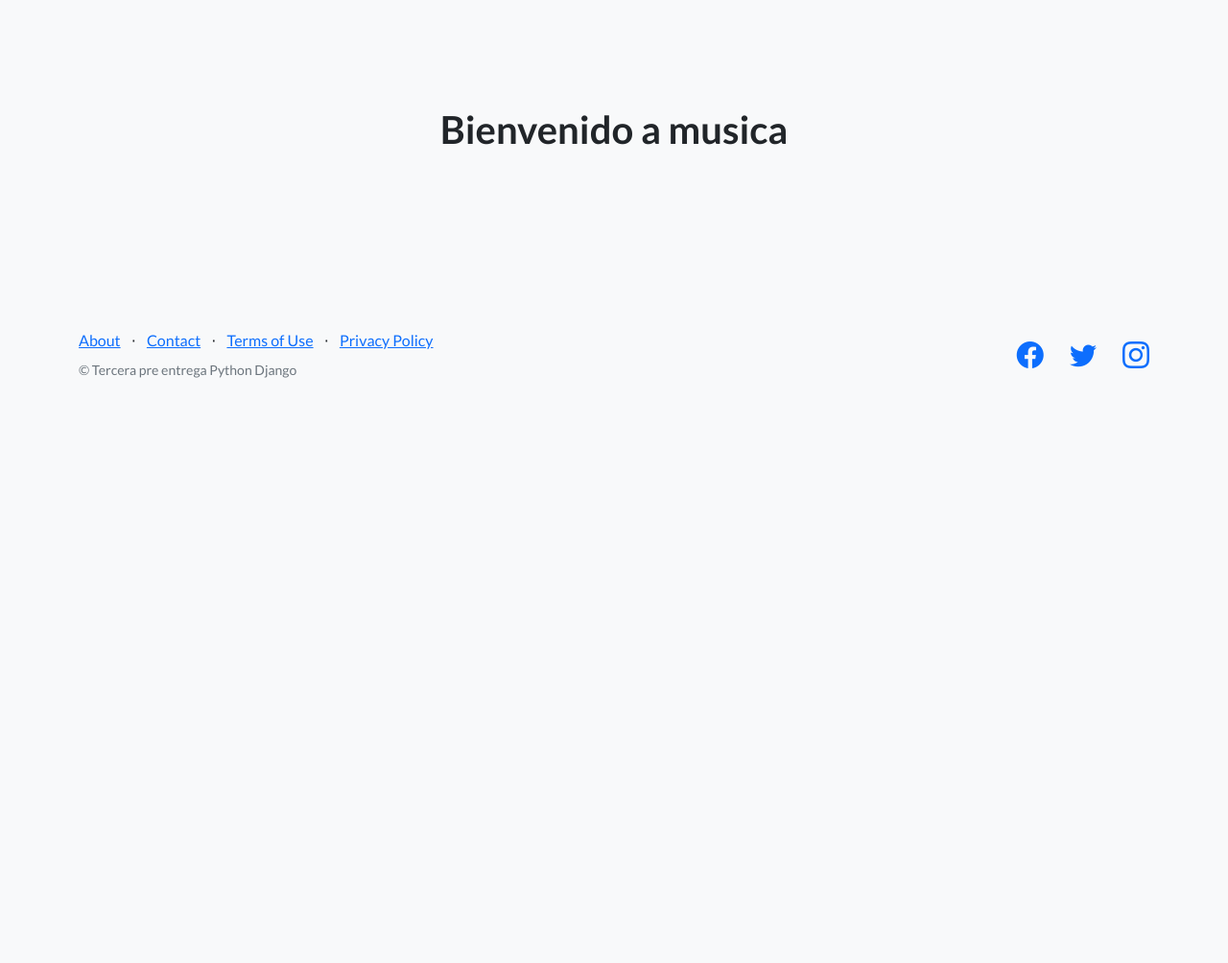
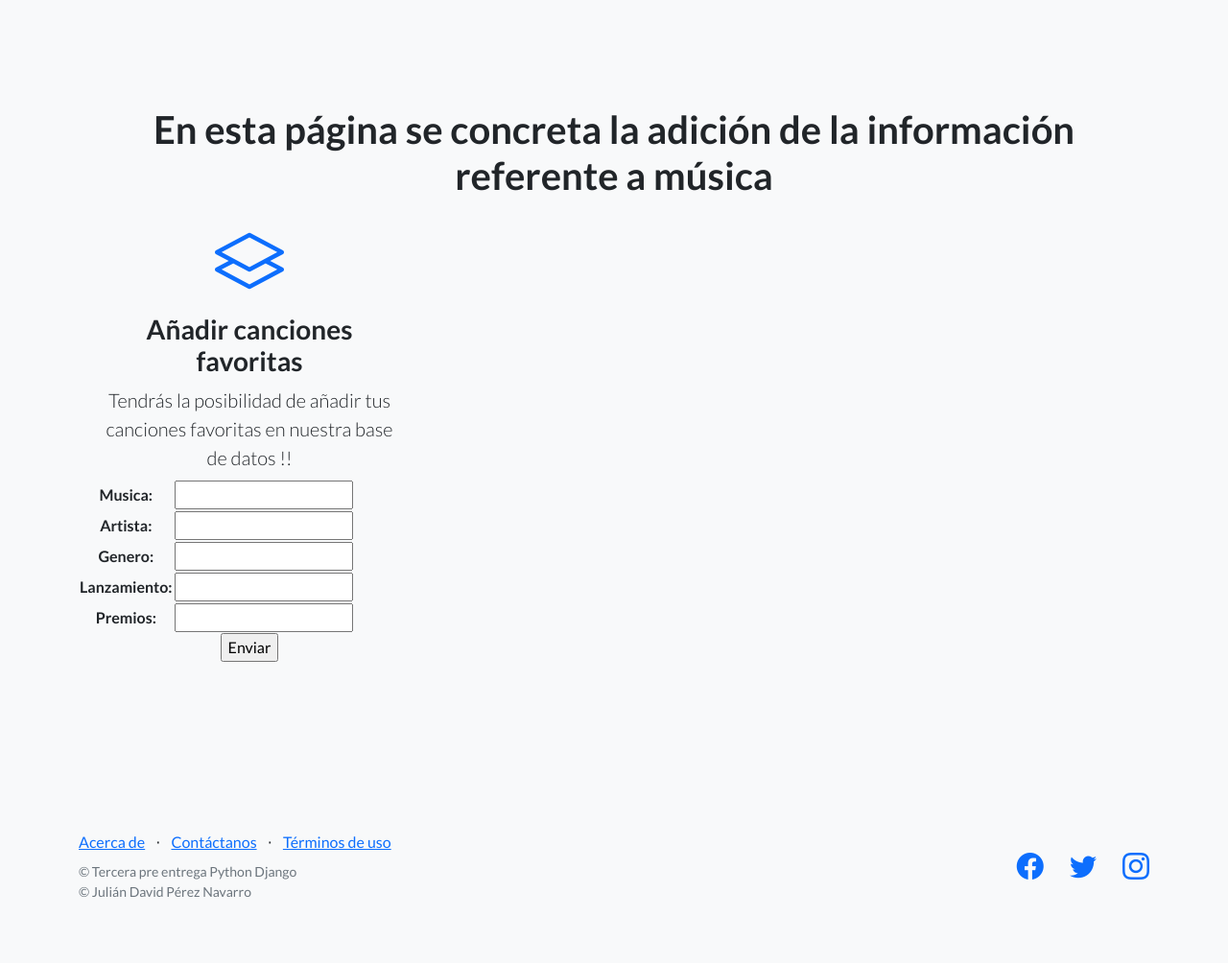
Before and after one commit to JD-PerezN/Tercera-pre-entrega-Perez, a Django app: page /musica/ in a window 1280 px wide. Shown: the part 557-1561 px from the top of the page at 96% size. Before the commit the page ends 951 px from the top, so only its background shows below. Run offline with Django 4.2, Linux system fonts and the light colour scheme; some libraries are stand-ins or nearby versions.

Commit message:
Update: html music file and views

```diff
--- a/AppTerceraPreEntrega/templates/AppTerceraPreEntrega/base.html
+++ b/AppTerceraPreEntrega/templates/AppTerceraPreEntrega/base.html
@@ -25,11 +25,11 @@
         <!-- Navigation-->
         <nav class="navbar navbar-light bg-light static-top">
             <div class="container">
-                <a class="navbar-brand" href="{% url 'inicio' %}">AppCoder</a>
+                <a class="navbar-brand" href="{% url 'inicio' %}">TerceraPreEntrega</a>
                 <a href="{% url 'videojuegos' %}">Videojuegos</a>
-                <a href="{% url 'musica' %}">musica</a>
-                <a href="{% url 'series' %}">series</a>
-                <a href="{% url 'pintura' %}">pintura</a>
+                <a href="{% url 'musica' %}">Musica</a>
+                <a href="{% url 'series' %}">Series</a>
+                <a href="{% url 'pintura' %}">Pintura</a>
                 <a class="btn btn-primary" href="{% url 'inicio' %}">Inicio</a>
             </div>
         </nav>
@@ -60,15 +60,14 @@
                 <div class="row">
                     <div class="col-lg-6 h-100 text-center text-lg-start my-auto">
                         <ul class="list-inline mb-2">
-                            <li class="list-inline-item"><a href="#!">About</a></li>
+                            <li class="list-inline-item"><a href="#!">Acerca de</a></li>
                             <li class="list-inline-item">⋅</li>
-                            <li class="list-inline-item"><a href="#!">Contact</a></li>
+                            <li class="list-inline-item"><a href="#!">Contáctanos</a></li>
                             <li class="list-inline-item">⋅</li>
-                            <li class="list-inline-item"><a href="#!">Terms of Use</a></li>
-                            <li class="list-inline-item">⋅</li>
-                            <li class="list-inline-item"><a href="#!">Privacy Policy</a></li>
+                            <li class="list-inline-item"><a href="#!">Términos de uso</a></li>
                         </ul>
                         <p class="text-muted small mb-4 mb-lg-0">&copy; Tercera pre entrega Python Django</p>
+                        <p class="text-muted small mb-4 mb-lg-0">&copy; Julián David Pérez Navarro</p>
                     </div>
                     <div class="col-lg-6 h-100 text-center text-lg-end my-auto">
                         <ul class="list-inline mb-0">
--- a/AppTerceraPreEntrega/templates/AppTerceraPreEntrega/musica.html
+++ b/AppTerceraPreEntrega/templates/AppTerceraPreEntrega/musica.html
@@ -1,11 +1,11 @@
 {% extends 'AppTerceraPreEntrega/base.html' %}
 
 {% block titulo %}
-    Musica
+    Pestaña Musica
 {% endblock titulo %}
 
 {% block header_text %}
-    Bienvenidos musica
+    Música
 {% endblock header_text %}
 
 {% block contenido %}
@@ -13,7 +13,29 @@
             <div class="container">
                 <div class="row">
                     <div class="col-lg-12">
-                        <h1>Bienvenido a musica</h1>
+                        <h1>En esta página se concreta la adición de la información referente a música</h1>
+                    </div>
+                    <div class="col-lg-4">
+                        <div class="features-icons-item mx-auto mb-5 mb-lg-0 mb-lg-2">
+                            <div class="features-icons-icon d-flex"><i class="bi-layers m-auto text-primary"></i></div>
+                            <h3>Añadir canciones favoritas</h3>
+                            <p class="lead mb-0">Tendrás la posibilidad de añadir tus canciones favoritas en nuestra base de datos !!</p>
+                        </div>
+                        <div class="col-lg-12">
+                            {% if formulario_musica.errors %}
+                                <p style="color: red;">Datos erróneos</p>
+
+                            {% endif %}
+
+                            <form action="{% url 'musica' %}" method="post">
+                                {% csrf_token %}
+                                <table>
+                                    {{ formulario_musica.as_table }}
+                                </table>
+
+                                <input type="submit" value="Enviar">
+                            </form>
+                        </div>
                     </div>
                 </div>
             </div>
--- a/AppTerceraPreEntrega/views.py
+++ b/AppTerceraPreEntrega/views.py
@@ -1,4 +1,7 @@
-from django.shortcuts import render
+from django.shortcuts import render, redirect
+from django.http import HttpResponse
+
+from AppTerceraPreEntrega import forms, models
 
 # Create your views here.
 def inicio(req):
@@ -14,4 +17,23 @@ def pintura(req):
     return render(req, "AppTerceraPreEntrega/pintura.html")
 
 def musica(req):
-    return render(req, "AppTerceraPreEntrega/musica.html")
+
+    if req.method == "POST":
+
+        musica_form = forms.MusicaForm(req.POST)
+
+        if musica_form.is_valid():
+            musica_info = musica_form.cleaned_data
+            nueva_musica = models.Musica(
+                                        musica=musica_info["musica"],
+                                        artista=musica_info["artista"],
+                                        genero=musica_info["genero"],
+                                        lanzamiento=musica_info["lanzamiento"],
+                                        premios=musica_info["premios"])
+            nueva_musica.save()
+            return redirect("inicio")
+
+    else:
+        musica_form = forms.MusicaForm()
+
+    return render(req, "AppTerceraPreEntrega/musica.html", {"formulario_musica": musica_form})
```
